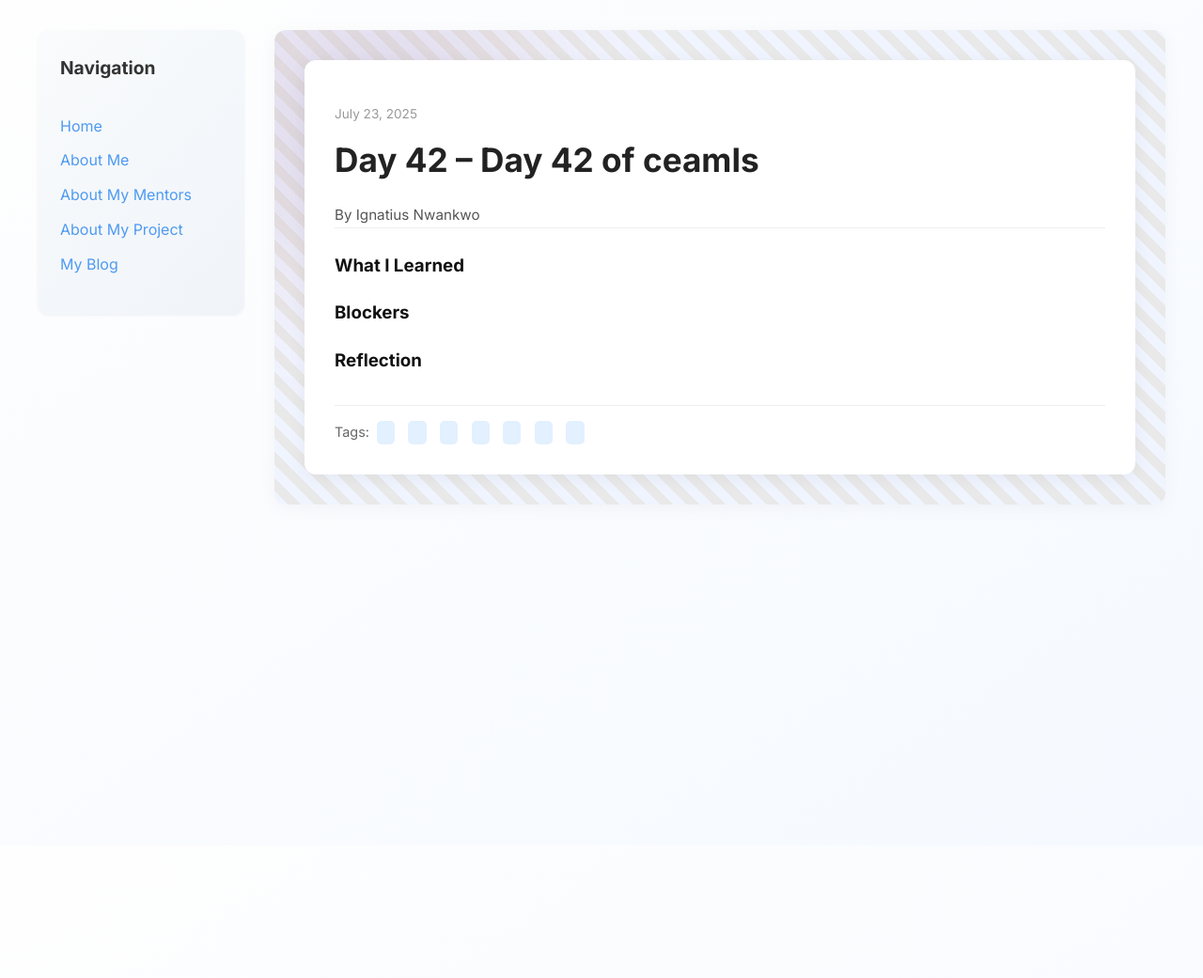
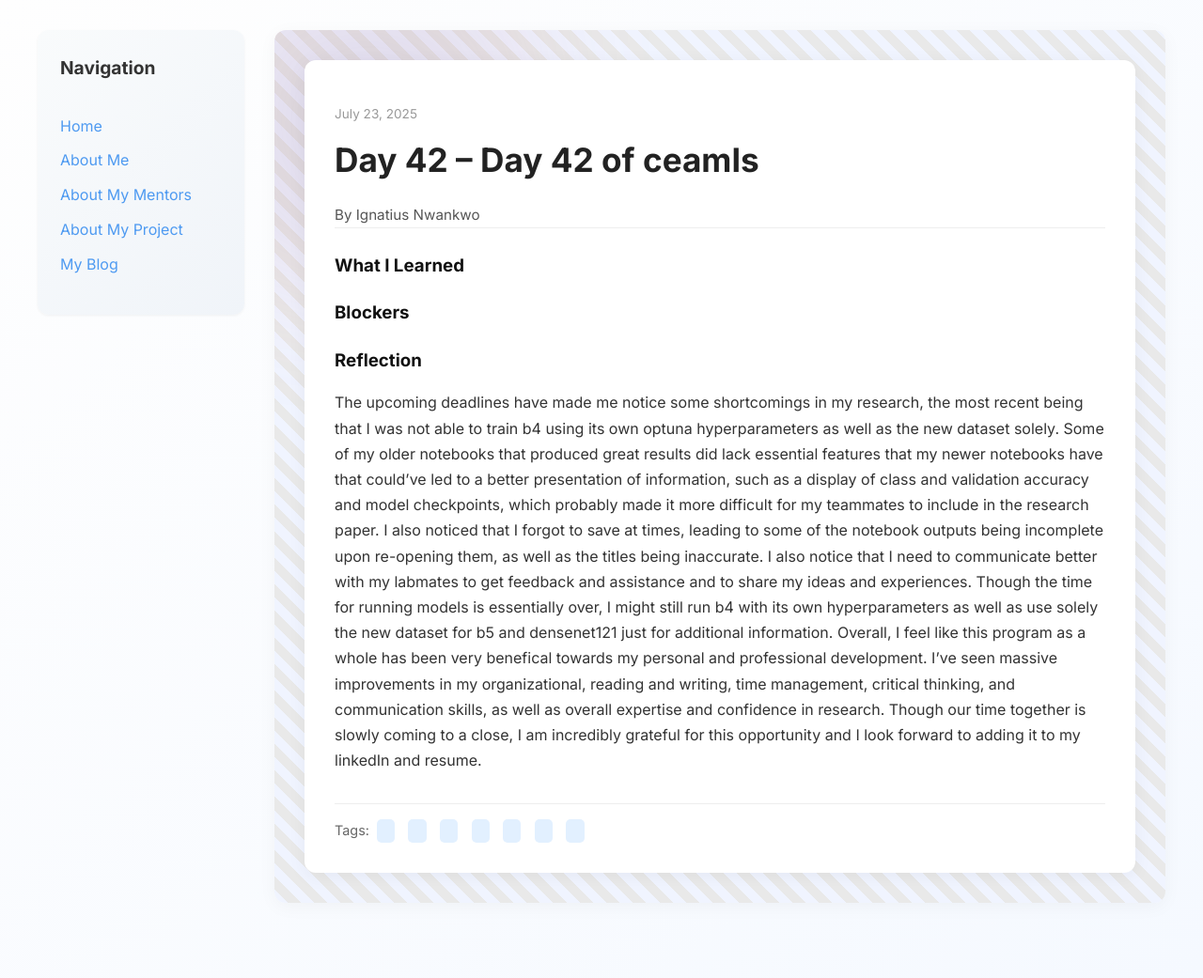
Before and after one commit to toxhi/toxhi.github.io, a Jekyll site: the page built from _posts/2025-07-23-day-42.md, in a window 1280 px wide. Shown: the whole page at 94% size. Built offline with Jekyll 4.4.1, drawn with Linux system fonts in a browser that asks for light colours; before the commit the page ends 900 px from its top, so only the background shows below that.

Commit message:
Update 2025-07-23-day-42.md

```diff
--- a/_posts/2025-07-23-day-42.md
+++ b/_posts/2025-07-23-day-42.md
@@ -13,4 +13,6 @@
 
 
 reflection: |
+  The upcoming deadlines have made me notice some shortcomings in my research, the most recent being that I was not able to train b4 using its own optuna hyperparameters as well as the new dataset solely. Some of my older notebooks that produced great results did lack essential features that my newer notebooks have that could've led to a better presentation of information, such as a display of class and validation accuracy and model checkpoints, which probably made it more difficult for my teammates to include in the research paper. I also noticed that I forgot to save at times, leading to some of the notebook outputs being incomplete upon re-opening them, as well as the titles being inaccurate. I also notice that I need to communicate better with my labmates to get feedback and assistance and to share my ideas and experiences.
+  Though the time for running models is essentially over, I might still run b4 with its own hyperparameters as well as use solely the new dataset for b5 and densenet121 just for additional information. Overall, I feel like this program as a whole has been very benefical towards my personal and professional development. I've seen massive improvements in my organizational, reading and writing, time management, critical thinking, and communication skills, as well as overall expertise and confidence in research. Though our time together is slowly coming to a close, I am incredibly grateful for this opportunity and I look forward to adding it to my linkedIn and resume.
 ---
```
